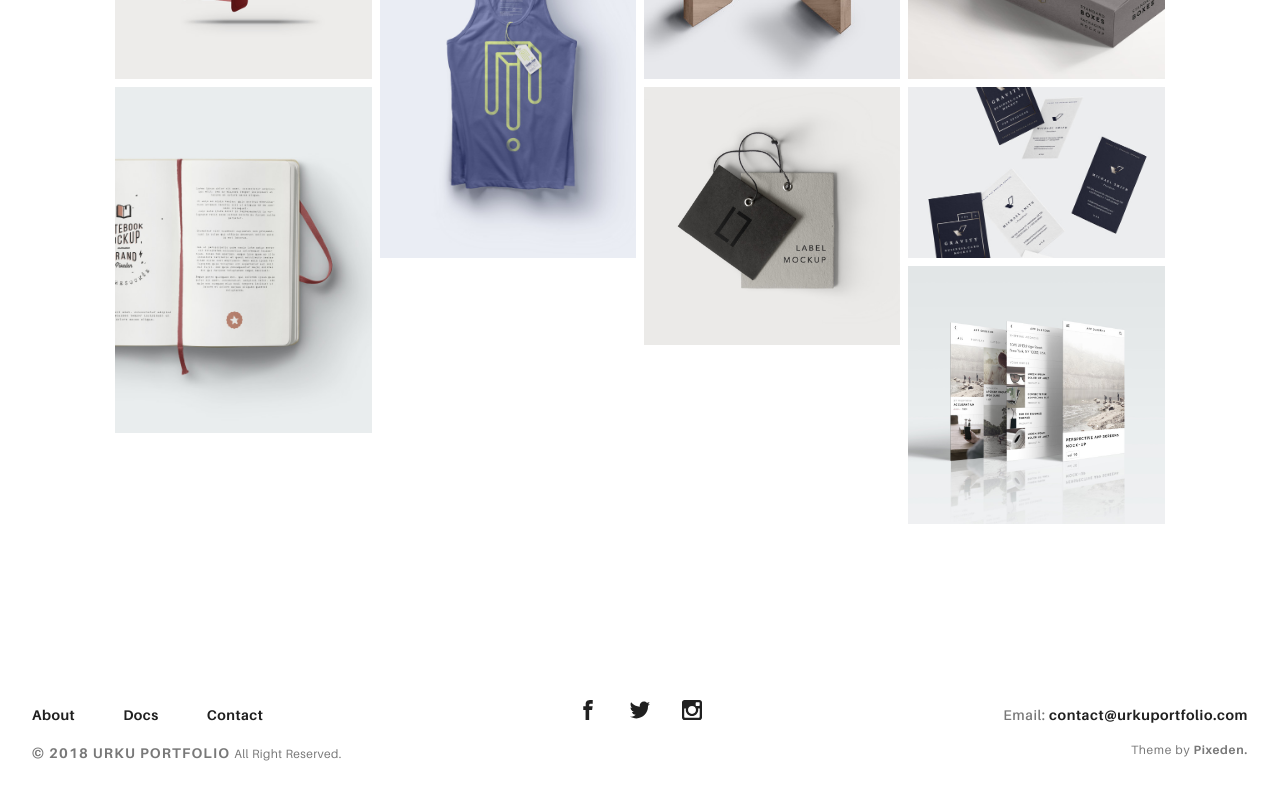
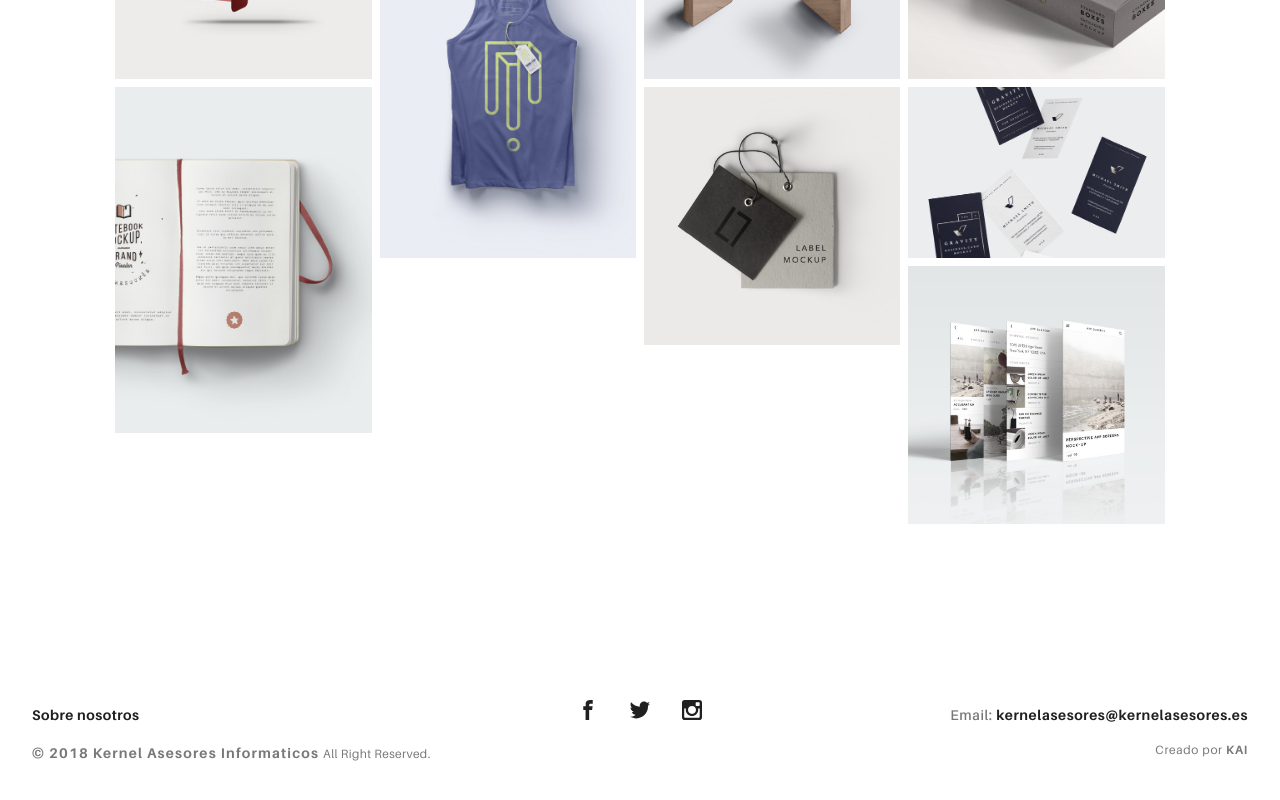
Before and after one commit to AlfredoMartinezMartinez/AngularPortafolio, an Angular app: page /#/home in a window 1280 px wide. Shown: the part 582-1382 px from the top of the page. Built offline with nearby package versions, Linux system fonts and the light colour scheme.

Commit message:
servicio en funcionamiento

```diff
--- a/src/app/app.component.ts
+++ b/src/app/app.component.ts
@@ -1,4 +1,6 @@
 import { Component } from '@angular/core';
+import {InformacionService} from './services/informacion.service';
+
 
 @Component({
   selector: 'app-root',
@@ -6,5 +8,8 @@ import { Component } from '@angular/core';
   styleUrls: ['./app.component.css']
 })
 export class AppComponent {
-  title = 'app';
+
+  constructor(public _is:InformacionService){
+
+  }
 }
--- a/src/app/components/footer/footer.component.html
+++ b/src/app/components/footer/footer.component.html
@@ -2,28 +2,30 @@
   <div class="ae-grid ae-grid--collapse">
     <div class="ae-grid__item item-lg-4 au-xs-ta-center au-lg-ta-left">
       <ul class="rk-menu rk-footer-menu">
-        <li class="rk-menu__item"><a href="about.html" class="rk-menu__link">About</a>
-        </li>
-        <li class="rk-menu__item"><a href="documentation.html" class="rk-menu__link">Docs</a>
-        </li>
-        <li class="rk-menu__item"><a href="contact.html" class="rk-menu__link">Contact</a>
+        <li class="rk-menu__item"><a routerLink="about" class="rk-menu__link">Sobre nosotros</a>
         </li>
       </ul>
-      <p class="rk-footer__text rk-footer__copy "> <span class="ae-u-bold">© </span><span class="ae-u-bolder">{{anio}} URKU PORTFOLIO </span>All Right Reserved.</p>
+      <p class="rk-footer__text rk-footer__copy "> <span class="ae-u-bold">© </span><span class="ae-u-bolder">{{anio}} {{_is.info.titulo}} </span>All Right Reserved.</p>
     </div>
-    <div class="ae-grid__item item-lg-4 au-xs-ta-center"><a href="#0" class="rk-social-btn ">
+    <div class="ae-grid__item item-lg-4 au-xs-ta-center">
+      <a [href]="_is.info.facebook" target="blank" class="rk-social-btn ">
         <svg>
           <use xlink:href="assets/img/symbols.svg#icon-facebook"></use>
-        </svg></a><a href="#0" class="rk-social-btn ">
+        </svg>
+      </a>
+      <a [href]="_is.info.twitter" target="blank" class="rk-social-btn ">
         <svg>
           <use xlink:href="assets/img/symbols.svg#icon-twitter"></use>
-        </svg></a><a href="#0" class="rk-social-btn ">
+        </svg>
+      </a>
+      <a [href]="_is.info.instagram" target="blank" class="rk-social-btn ">
         <svg>
           <use xlink:href="assets/img/symbols.svg#icon-pinterest"></use>
-        </svg></a></div>
+        </svg></a>
+    </div>
     <div class="ae-grid__item item-lg-4 au-xs-ta-center au-lg-ta-right">
-      <p class="rk-footer__text rk-footer__contact "> <span class="ae-u-bold">Email: </span><span class="ae-u-bolder"> <a href="#0" class="rk-dark-color ">contact@urkuportfolio.com </a></span></p>
-      <p class="rk-footer__text rk-footer__by">Theme by <a href="http://pixeden.com" class="ae-u-bolder">Pixeden.</a></p>
+      <p class="rk-footer__text rk-footer__contact "> <span class="ae-u-bold">Email: </span><span class="ae-u-bolder"> <a href="mailTo:{{_is.info.email}}" class="rk-dark-color ">{{_is.info.email}} </a></span></p>
+      <p class="rk-footer__text rk-footer__by">Creado por <a [href]="_is.info.pagina_autor" target="blank" class="ae-u-bolder">{{_is.info.nombre_corto}}</a></p>
     </div>
   </div>
 </footer>
--- a/src/app/components/footer/footer.component.ts
+++ b/src/app/components/footer/footer.component.ts
@@ -1,4 +1,5 @@
 import { Component } from '@angular/core';
+import {InformacionService} from '../../services/informacion.service';
 
 @Component({
   selector: 'app-footer',
@@ -8,7 +9,7 @@ import { Component } from '@angular/core';
 export class FooterComponent {
   anio: number = new Date().getFullYear();
 
-  constructor() { }
+  constructor(public _is:InformacionService) { }
 
 
 }
--- a/src/app/components/header/header.component.html
+++ b/src/app/components/header/header.component.html
@@ -12,7 +12,7 @@
     </svg>
   </label>
   <div class="ae-container-fluid rk-topbar">
-    <h1 class="rk-logo"><a routerLink="/">urku portfolio<sup>tm</sup></a></h1>
+    <h1 class="rk-logo"><a routerLink="/">{{_is.info.titulo}}<sup>tm</sup></a></h1>
 
     <nav class="rk-navigation">
       <ul class="rk-menu">
--- a/src/app/components/header/header.component.ts
+++ b/src/app/components/header/header.component.ts
@@ -1,4 +1,5 @@
 import { Component } from '@angular/core';
+import {InformacionService} from '../../services/informacion.service';
 
 @Component({
   selector: 'app-header',
@@ -7,6 +8,10 @@ import { Component } from '@angular/core';
 })
 export class HeaderComponent {
 
+    constructor(public _is:InformacionService ){
+
+    }
+
 
 
 
--- /dev/null
+++ b/src/app/services/informacion.service.ts
@@ -0,0 +1,21 @@
+import { Injectable } from '@angular/core';
+import {Http} from '@angular/http';
+
+@Injectable()
+export class InformacionService {
+
+  info:any={};
+  cargada:boolean=false;
+
+  constructor(public http:Http) {
+
+      this.http.get("assets/data/info.pagina.json").subscribe(data=>{
+        console.log(data.json());
+        this.cargada=true;
+        this.info=data.json();
+      })
+
+
+  }
+
+}
--- /dev/null
+++ b/src/assets/data/info.pagina.json
@@ -0,0 +1,10 @@
+{
+  "titulo": "Kernel Asesores Informaticos",
+  "email": "kernelasesores@kernelasesores.es",
+  "nombre_corto":"KAI",
+  "pagina_autor": "http://alfredo-martinez.com",
+  "facebook": "https://facebook.com",
+  "twitter": "https://twitter.com",
+  "instagram": "https://instagram.com",
+  "equipo_trabajo":[]
+}
```
Also changed, not shown: src/app/app.module.ts (+9 -2 lines).
